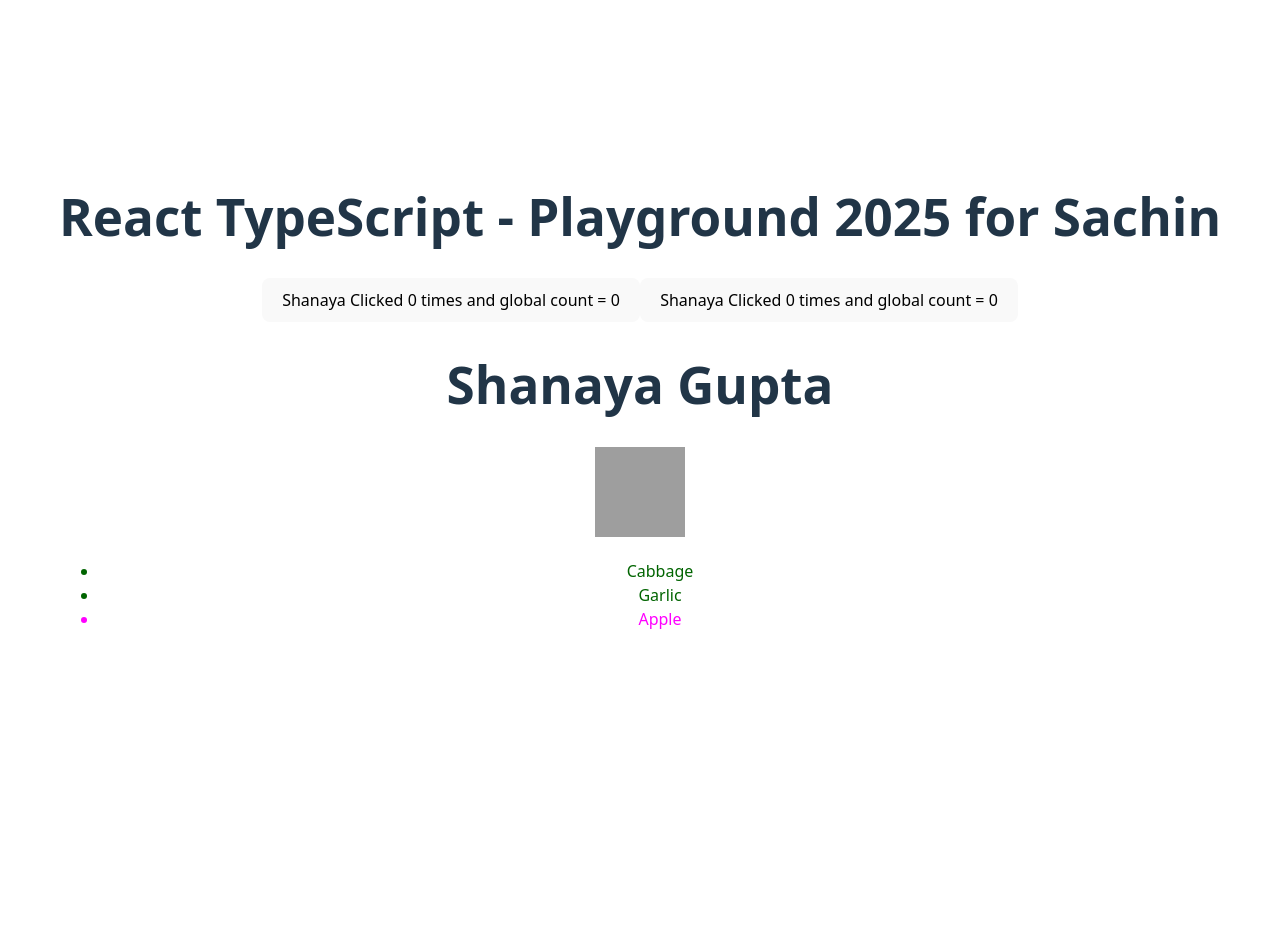
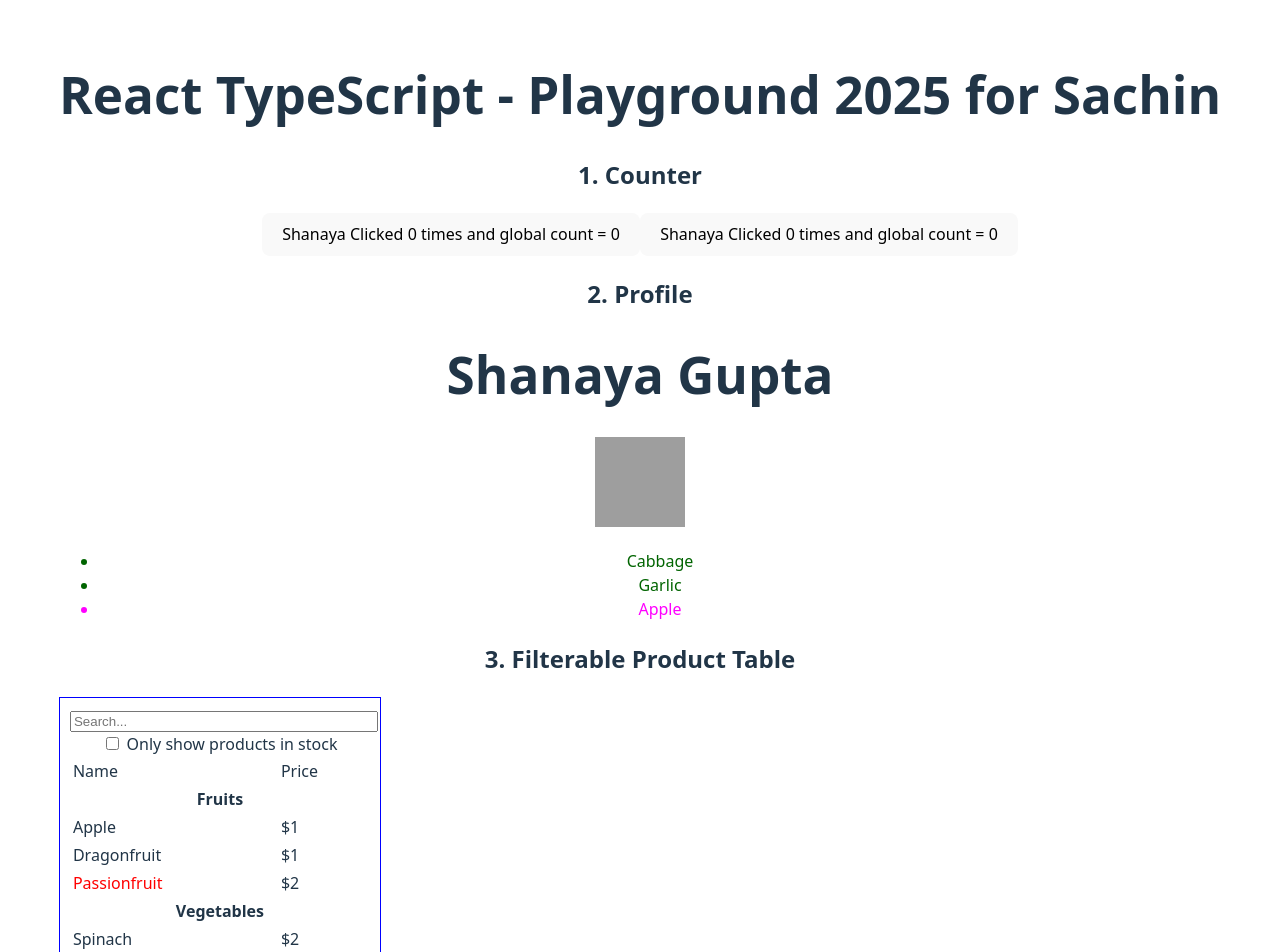
Before and after one commit to sachingupta/react-2025, a React (Vite) app: page / in a window 1280 px wide. Shown: the top 952 px of the page. Before the commit the page ends 800 px from the top, so only its background shows below. Built offline with nearby package versions, Linux system fonts and the light colour scheme; grey boxes are pictures that could not be loaded.

Commit message:
creating a static product table

```diff
--- a/src/App.tsx
+++ b/src/App.tsx
@@ -1,9 +1,8 @@
 import { useState } from 'react'
-import reactLogo from './assets/react.svg'
-import viteLogo from '/vite.svg'
 import './App.css'
 import {Profile} from './Profile';
 import {MyButton} from './MyButton';
+import { FilterableProductTable } from './FilterableProductTable';
 
 function App() {
   const [globalCount, setGlobalCount] = useState(0);
@@ -15,9 +14,13 @@ function App() {
   return (
     <>
       <h1>React TypeScript - Playground 2025 for Sachin</h1>
+      <h2>1. Counter</h2>
       <MyButton globalCount={globalCount} onGlobalClick={handleGlobalClick} />
       <MyButton globalCount={globalCount} onGlobalClick={handleGlobalClick} />
+      <h2>2. Profile</h2>
       <Profile />
+      <h2>3. Filterable Product Table</h2>
+      <FilterableProductTable/>
     </>
   )
 }
--- /dev/null
+++ b/src/FilterableProductTable.css
@@ -0,0 +1,18 @@
+.filterableProductTable{
+    width: 300px;
+    border: 1px solid blue;
+    padding: 10px;
+
+    table {
+        width: 100%;
+        td {
+            text-align: left;
+        }
+    }
+}
+
+.searchBar {
+    input[type=text] {
+        width: 100%;
+    }
+}
--- /dev/null
+++ b/src/FilterableProductTable.tsx
@@ -0,0 +1,88 @@
+/**https://react.dev/learn/thinking-in-react */
+import './FilterableProductTable.css'
+
+const PRODUCTS = [
+    { category: "Fruits", price: "$1", stocked: true, name: "Apple" },
+    { category: "Fruits", price: "$1", stocked: true, name: "Dragonfruit" },
+    { category: "Fruits", price: "$2", stocked: false, name: "Passionfruit" },
+    { category: "Vegetables", price: "$2", stocked: true, name: "Spinach" },
+    { category: "Vegetables", price: "$4", stocked: false, name: "Pumpkin" },
+    { category: "Vegetables", price: "$1", stocked: true, name: "Peas" },
+    { category: "DryFruits", price: "$1", stocked: true, name: "Almond" }
+];
+
+export function FilterableProductTable() {
+    return (
+        <div className='filterableProductTable'>
+            <SearchBar />
+            <ProductTable products={PRODUCTS} />
+        </div>
+    );
+}
+
+function SearchBar() {
+    return (
+        <form className='searchBar'>
+            <input type="text" placeholder="Search..." />
+            <div>
+            <label>
+                <input type="checkbox" />
+                {' '}
+                Only show products in stock
+            </label>
+            </div>
+        </form>
+    );
+}
+
+function ProductTable({ products }) {
+    // Get unique categories from the products array
+    const categories = [...new Set(products.map((product) => product.category))];
+    const productTableSections = categories.map((category) => {
+        const categoryProducts = products.filter((product) => product.category === category)
+        return (<ProductTableSection category={category} products={categoryProducts} />);
+    });
+
+    return (
+        <table>
+            <ProductTableHeader />
+            <tbody>{productTableSections}</tbody>
+        </table>
+    )
+}
+
+function ProductTableHeader() {
+    return (
+        <thead>
+            <tr>
+                <td>Name</td>
+                <td>Price</td>
+            </tr>
+        </thead>
+    );
+}
+
+function ProductTableSection({ category, products }) {
+    const productRows = products.map((product) => (
+        <ProductRow key={product.name} product={product} />
+    ));
+    return (
+        <>
+            <tr><th colSpan={2}>{category}</th></tr>
+            {productRows}
+        </>
+    )
+}
+
+function ProductRow({ product }) {
+    const name = product.stocked ? product.name :
+        <span style={{ color: 'red' }}>
+            {product.name}
+        </span>;
+    return (
+        <tr>
+            <td>{name}</td>
+            <td>{product.price}</td>
+        </tr>
+    );
+}
```
